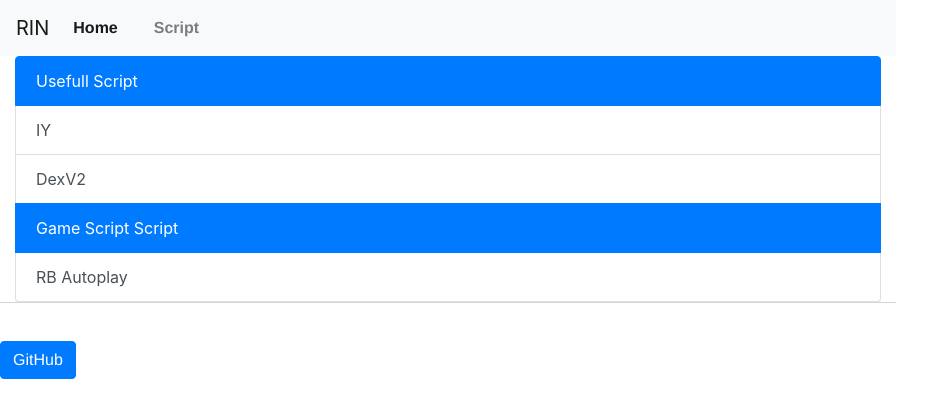
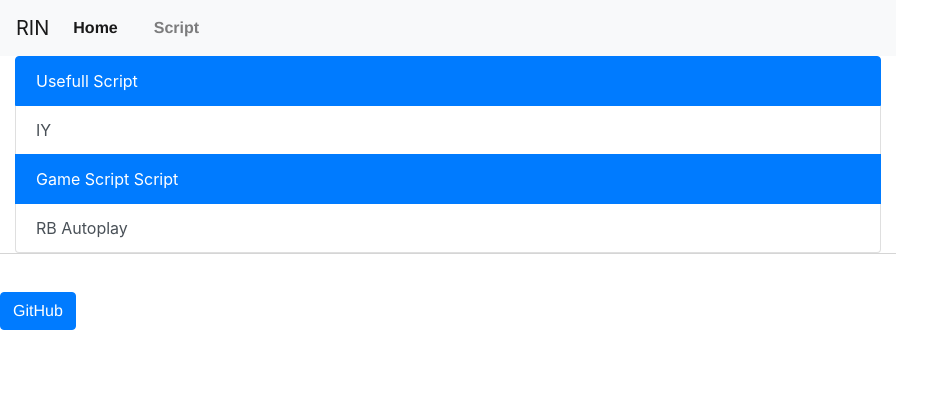
Before and after one commit to zeeterv/rinweb, a Jekyll site: the page built from script.html, in a window 1280 px wide. Shown: the top 418 px of the page, without its empty margins (0-944 px from the left). Built offline with Jekyll 4.4.1, drawn with Linux system fonts in a browser that asks for light colours.

Commit message:
Update script.html

```diff
--- a/script.html
+++ b/script.html
@@ -7,7 +7,6 @@ title: RIN"me#4555 Scripts Keeper
     Usefull Script
   </a>
   <a href="https://raw.githubusercontent.com/zeeterv/zeeterv.github.io/main/SS/%23Infinite%20Yield.lua" class="list-group-item list-group-item-action">IY</a>
-  <a href="https://raw.githubusercontent.com/zeeterv/zeeterv.github.io/main/SS/%23DEX%20V2.lua" class="list-group-item list-group-item-action">DexV2</a>
 
   <a href="#" class="list-group-item list-group-item-action active">
     Game Script Script
```
